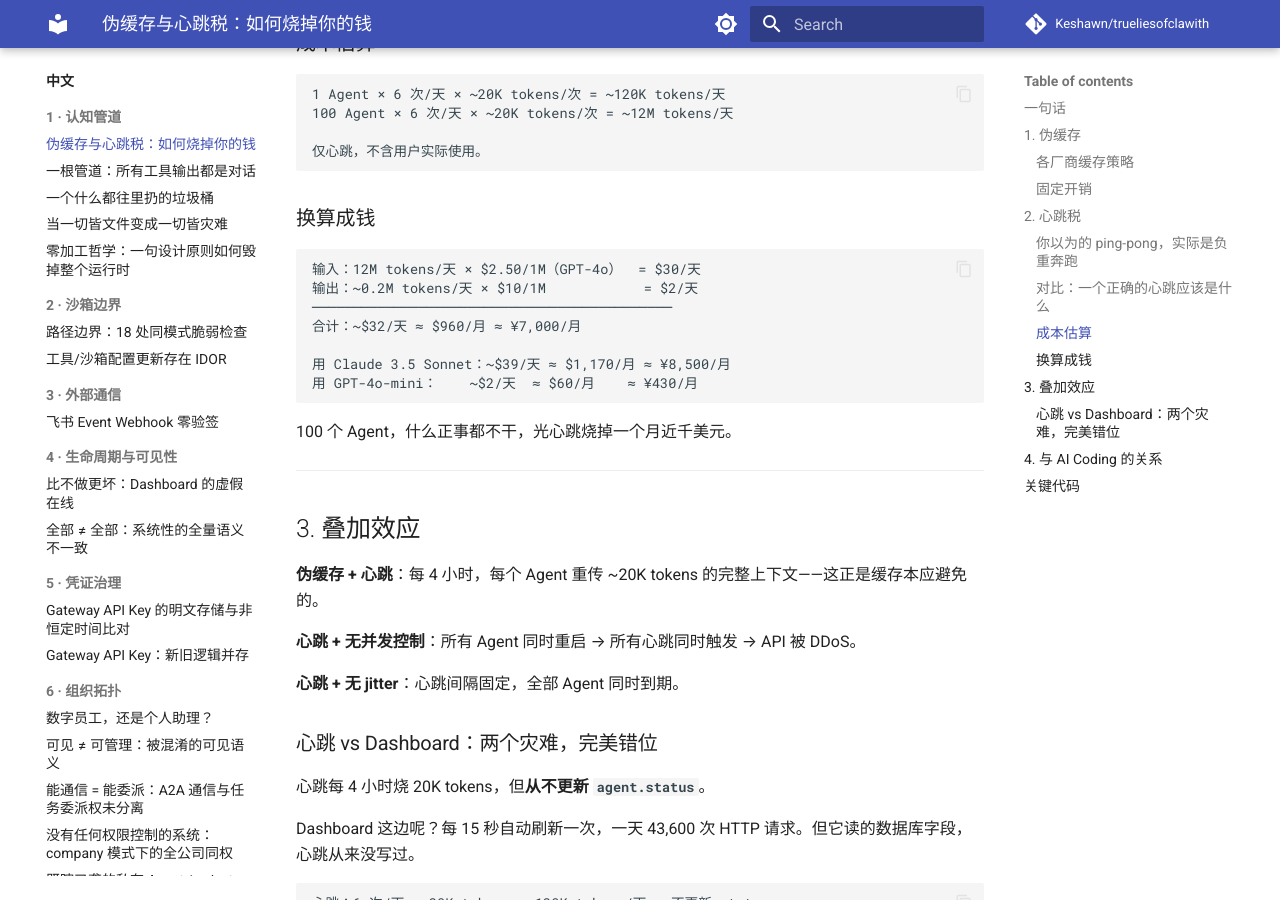
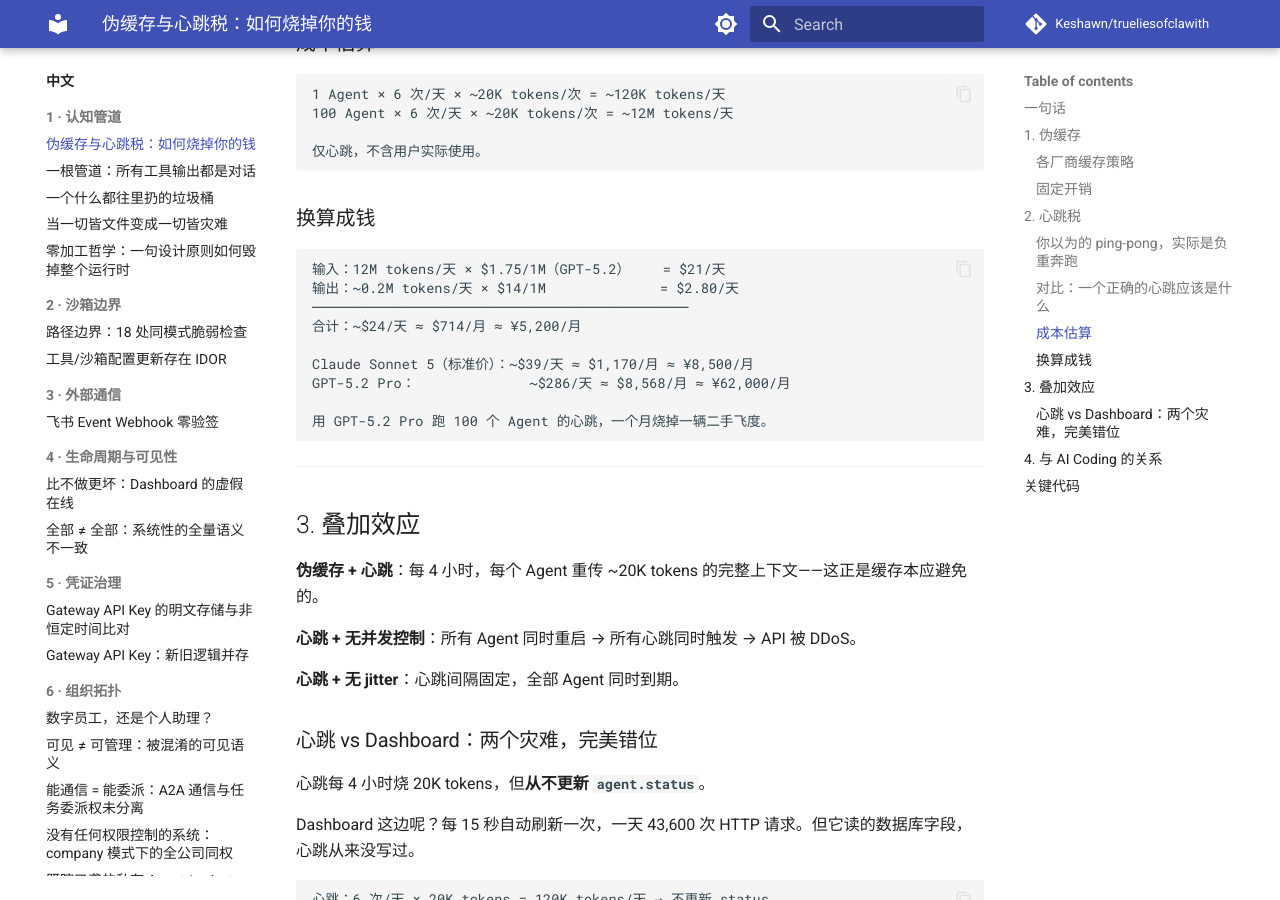
Before and after one commit to Keshawn/trueliesofclawith, an MkDocs documentation site: the page built from true-lies/zh/topics/020.md, in a window 1280 px wide and 900 px high, scrolled down 2007 px. Built offline with MkDocs 1.6.1 and Material for MkDocs 9.7.7, drawn with Linux system fonts in a browser that asks for light colours; comment, search, counter and statistics services are not loaded.

Commit message:
topic 020: 更新心跳成本为最新模型价格

````diff
--- a/true-lies/zh/topics/020.md
+++ b/true-lies/zh/topics/020.md
@@ -87,16 +87,16 @@
 ### 换算成钱
 
 ```
-输入：12M tokens/天 × $2.50/1M（GPT-4o）  = $30/天
-输出：~0.2M tokens/天 × $10/1M            = $2/天
-────────────────────────────────────────────
-合计：~$32/天 ≈ $960/月 ≈ ¥7,000/月
+输入：12M tokens/天 × $1.75/1M（GPT-5.2）    = $21/天
+输出：~0.2M tokens/天 × $14/1M              = $2.80/天
+──────────────────────────────────────────────
+合计：~$24/天 ≈ $714/月 ≈ ¥5,200/月
 
-用 Claude 3.5 Sonnet：~$39/天 ≈ $1,170/月 ≈ ¥8,500/月
-用 GPT-4o-mini：    ~$2/天  ≈ $60/月    ≈ ¥430/月
+Claude Sonnet 5（标准价）：~$39/天 ≈ $1,170/月 ≈ ¥8,500/月
+GPT-5.2 Pro：              ~$286/天 ≈ $8,568/月 ≈ ¥62,000/月
+
+用 GPT-5.2 Pro 跑 100 个 Agent 的心跳，一个月烧掉一辆二手飞度。
 ```
-
-100 个 Agent，什么正事都不干，光心跳烧掉一个月近千美元。
 
 ---
 
````
Also changed, not shown: true-lies/topics/020.md (+8 -8 lines).
